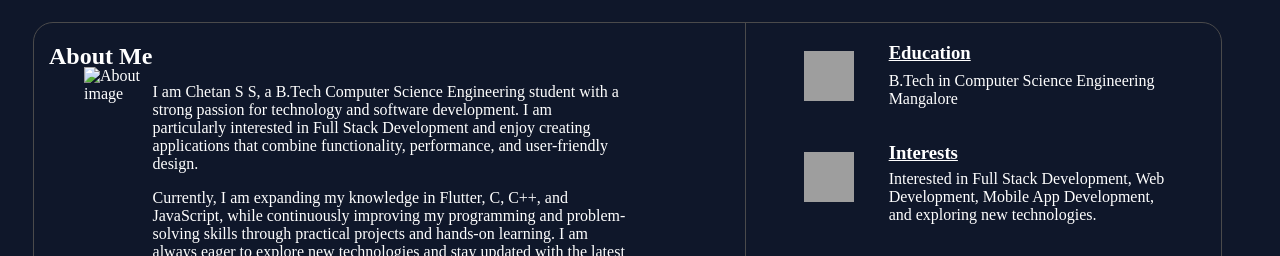
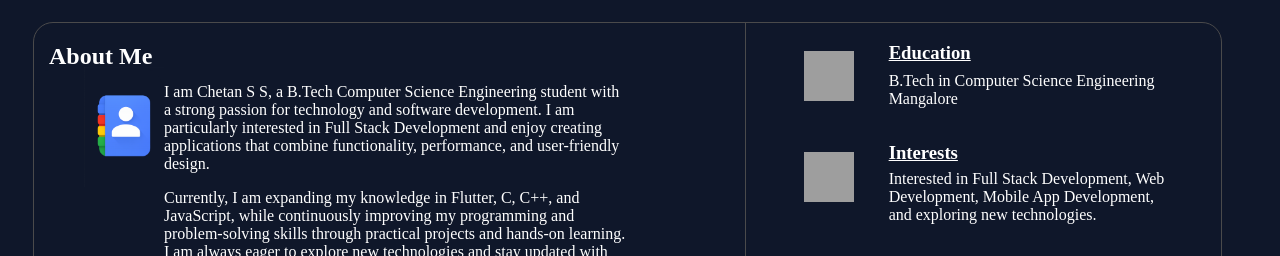
Before and after one commit to ChetanShetty3136/Portfolio, a plain HTML site: page index.html in a window 1280 px wide. Shown: the part 538-794 px from the top of the page. Drawn offline with Linux system fonts and the light colour scheme; the site is published under a folder, as on GitHub Pages, so addresses that start at the root find nothing; grey boxes are pictures that could not be loaded.

Commit message:
Fix about image

```diff
--- a/index.html
+++ b/index.html
@@ -54,7 +54,7 @@
     <section id="about">
     <div id="about1">
     <div class="about-card1"><h2>About Me</h2></div>
-    <div class="about-card1"><img src="/image2.png" class="icon2" alt="About image"></div>
+    <div class="about-card1"><img src="image2.png" class="icon2" alt="About image"></div>
     <div class="about-card1"><p>I am Chetan S S, a B.Tech Computer Science Engineering student with a strong passion for technology and software development. I am particularly interested in
         Full Stack Development and enjoy creating applications that combine functionality, performance, and user-friendly design.</p>
 <p>Currently, I am expanding my knowledge in Flutter, C, C++, and JavaScript, while continuously improving my programming and problem-solving skills through practical projects and hands-on learning.
```
